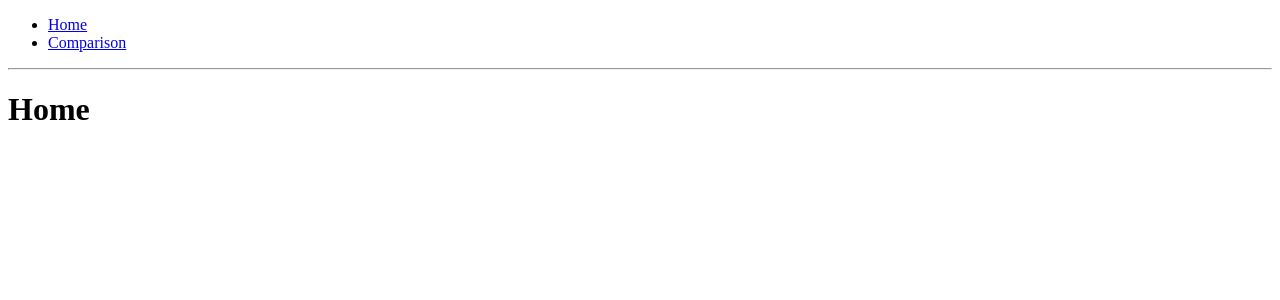
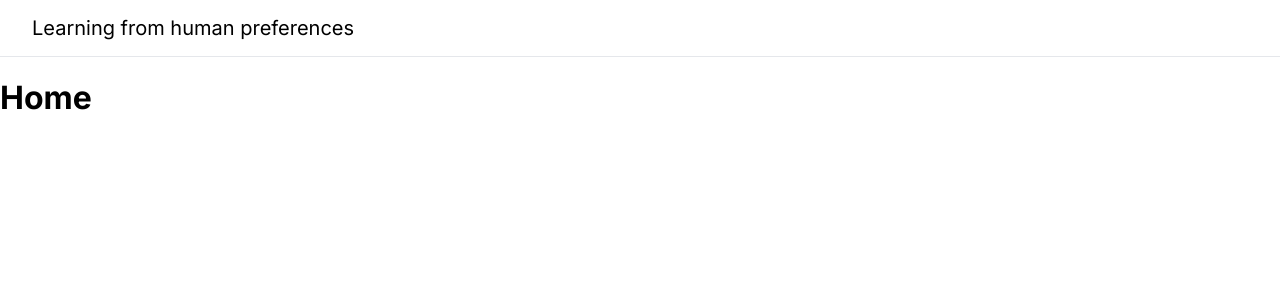
Before and after one commit to yamatokataoka/learning-from-human-preferences, a React app in the folder rl-human-prefs-ui/: page / in a window 1280 px wide. Shown: the top 300 px of the page. Built offline with nearby package versions, Linux system fonts and the light colour scheme.

Commit message:
add Header with global style and Layout

```diff
--- /dev/null
+++ b/rl-human-prefs-ui/config.json
@@ -0,0 +1,3 @@
+{
+  "title": "Learning from human preferences"
+}
--- a/rl-human-prefs-ui/public/index.html
+++ b/rl-human-prefs-ui/public/index.html
@@ -3,6 +3,9 @@
   <head>
     <meta charset="utf-8" />
     <title>Learning from human preferences</title>
+    <link rel="preconnect" href="https://fonts.googleapis.com">
+    <link rel="preconnect" href="https://fonts.gstatic.com" crossorigin>
+    <link href="https://fonts.googleapis.com/css2?family=Inter:wght@400;600;700&display=swap" rel="stylesheet">
   </head>
   <body>
     <noscript>You need to enable JavaScript to run this app.</noscript>
--- a/rl-human-prefs-ui/src/App.tsx
+++ b/rl-human-prefs-ui/src/App.tsx
@@ -1,23 +1,13 @@
 import React from "react";
-import { Route, Switch, Link } from "react-router-dom";
+import { Route, Switch } from "react-router-dom";
+import Header from "./components/Header";
 import routes from "./routes";
+import config from "../config.json";
 
 function App(): JSX.Element {
   return (
     <>
-      <nav>
-        <ul>
-          <li>
-            <Link to="/">Home</Link>
-          </li>
-          <li>
-            <Link to="/comparison">Comparison</Link>
-          </li>
-        </ul>
-      </nav>
-
-      <hr />
-
+      <Header title={config.title} />
       <Switch>
         {routes.map((route) => (
           <Route
--- /dev/null
+++ b/rl-human-prefs-ui/src/components/Header.tsx
@@ -0,0 +1,34 @@
+import React from "react";
+import { Link } from "react-router-dom";
+import { css } from "@emotion/css";
+
+const container = css`
+  padding-left: 2rem;
+  padding-right: 2rem;
+  border-bottom: 1px solid #e5e7eb;
+`;
+
+const header = css`
+  display: flex;
+  padding-top: 1rem;
+  padding-bottom: 1rem;
+`;
+
+const titleLink = css`
+  align-items: center;
+  text-decoration: none;
+  font-size: 1.25rem;
+  color: inherit;
+`;
+
+export default function Header({ title }: { title: string }): JSX.Element {
+  return (
+    <div className={container}>
+      <header className={header}>
+        <Link to="/" className={titleLink}>
+          {title}
+        </Link>
+      </header>
+    </div>
+  );
+}
--- a/rl-human-prefs-ui/src/index.tsx
+++ b/rl-human-prefs-ui/src/index.tsx
@@ -1,11 +1,30 @@
 import React from "react";
 import ReactDOM from "react-dom";
 import { BrowserRouter } from "react-router-dom";
+import { injectGlobal } from "@emotion/css";
 import App from "./App";
 
 ReactDOM.render(
-  <BrowserRouter>
-    <App />
-  </BrowserRouter>,
+  <React.StrictMode>
+    <BrowserRouter>
+      <App />
+    </BrowserRouter>
+  </React.StrictMode>,
   document.getElementById("root")
 );
+
+injectGlobal([
+  `
+  html {
+    --background-color: #fff;
+    --font-family: Inter, Roboto, Helvetica, Arial;
+
+    background-color: var(--background-color);
+  }
+
+  body {
+    font-family: var(--font-family);
+    margin: 0;
+  }
+`,
+]);
```
Also changed, not shown: rl-human-prefs-ui/src/components/Layout.tsx (added, +10 -0 lines).
